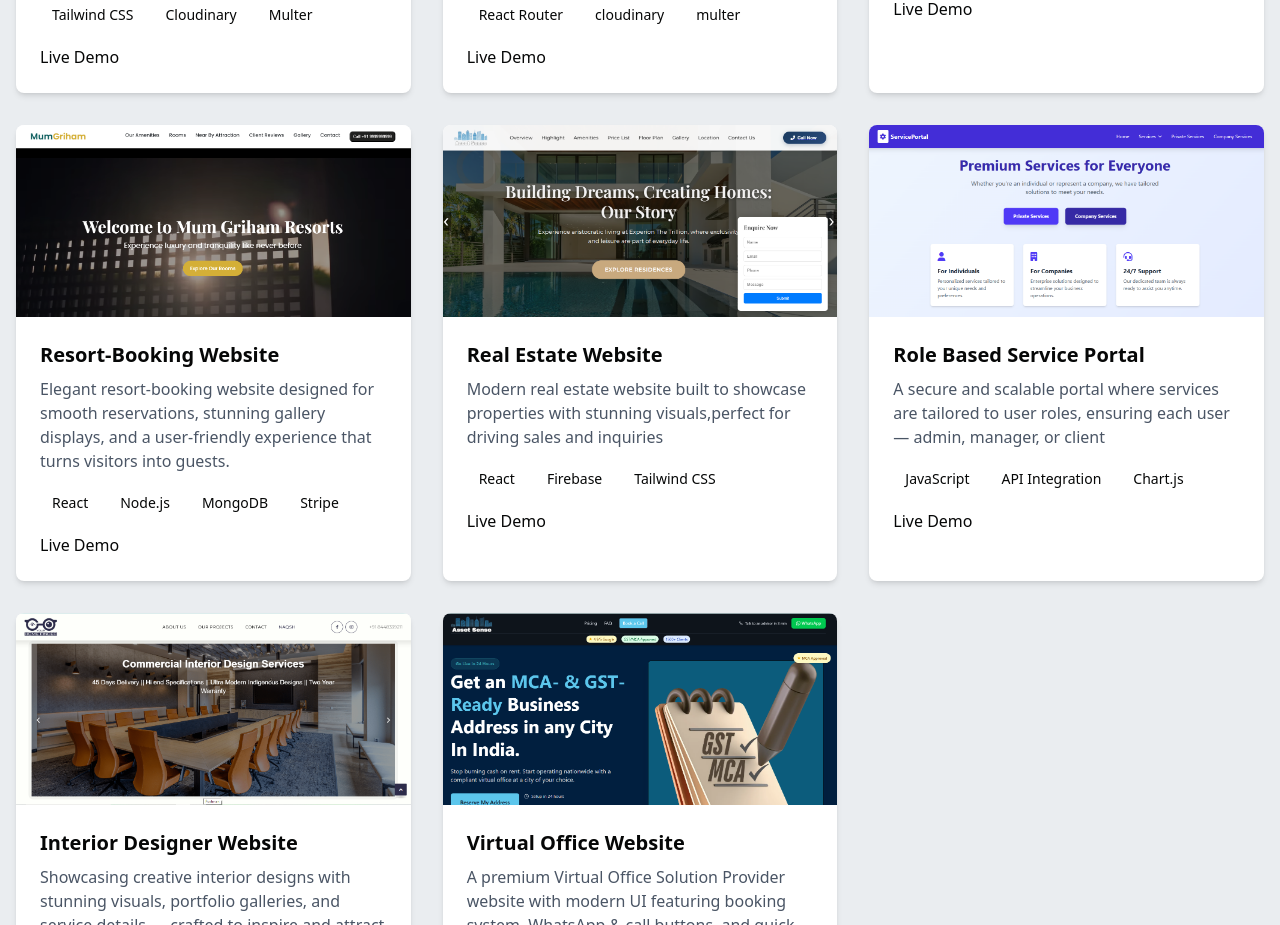
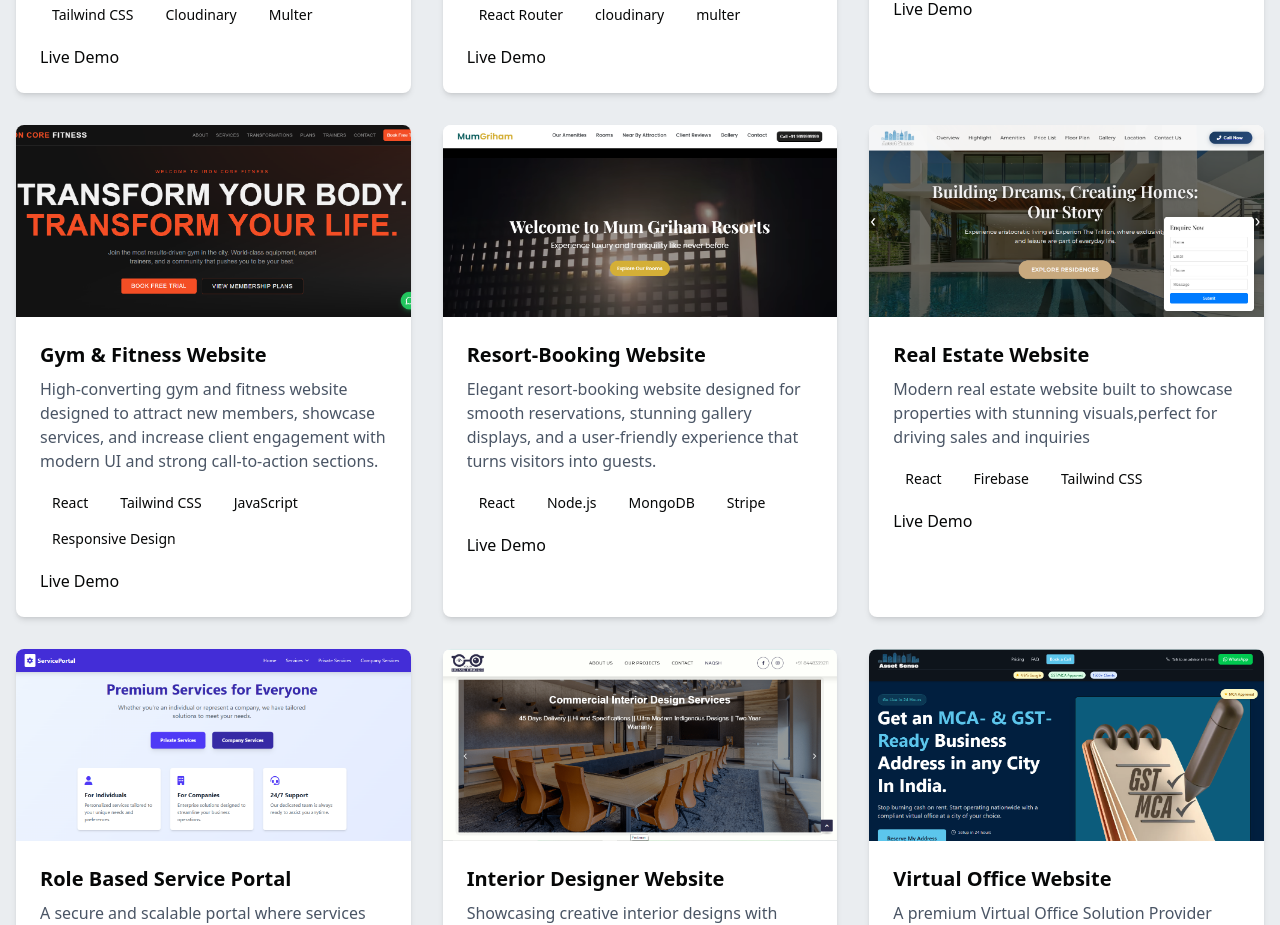
Before and after one commit to rj7075/Portfolio-My, a React (Vite) app in the folder client/: page /portfolio in a window 1280 px wide. Shown: the part 860-1785 px from the top of the page. Built offline with nearby package versions, Linux system fonts and the light colour scheme.

Commit message:
files updasted

```diff
--- a/client/src/pages/Portfolio.jsx
+++ b/client/src/pages/Portfolio.jsx
@@ -62,6 +62,17 @@ const projects = [
     demoUrl: "https://appointment-booking-jade.vercel.app/",
     codeUrl: "#",
   },
+
+  {
+  title: "Gym & Fitness Website",
+  description:
+    "High-converting gym and fitness website designed to attract new members, showcase services, and increase client engagement with modern UI and strong call-to-action sections.",
+  technologies: ["React", "Tailwind CSS", "JavaScript", "Responsive Design"],
+  image: "/gymwebsite.png",
+  demoUrl: "https://core-conversion-engine.lovable.app/",
+  codeUrl: "#",
+},
+
 
   {
     title: "Resort-Booking Website",
```
Also changed, not shown: client/public/gymwebsite.png (added), 1 other file (tests, documents, lock files or other folders).
